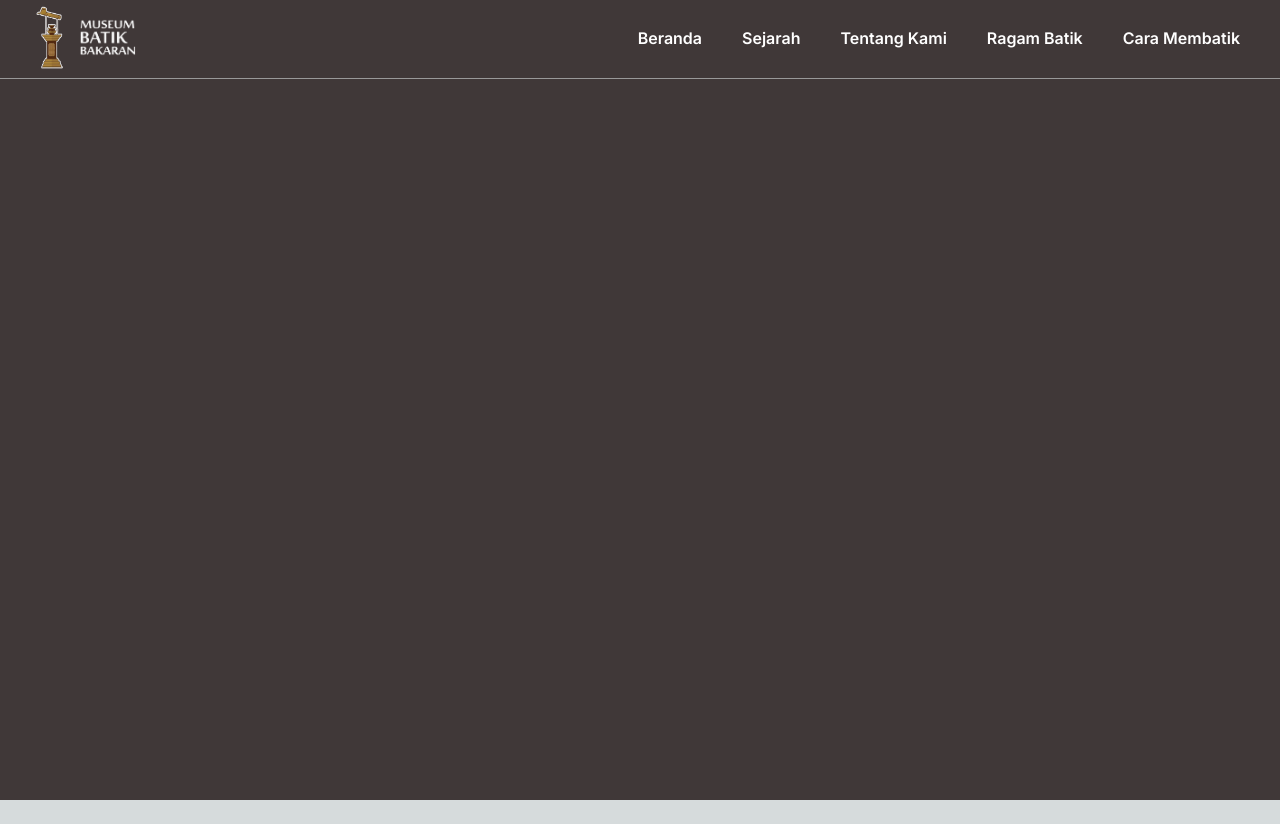
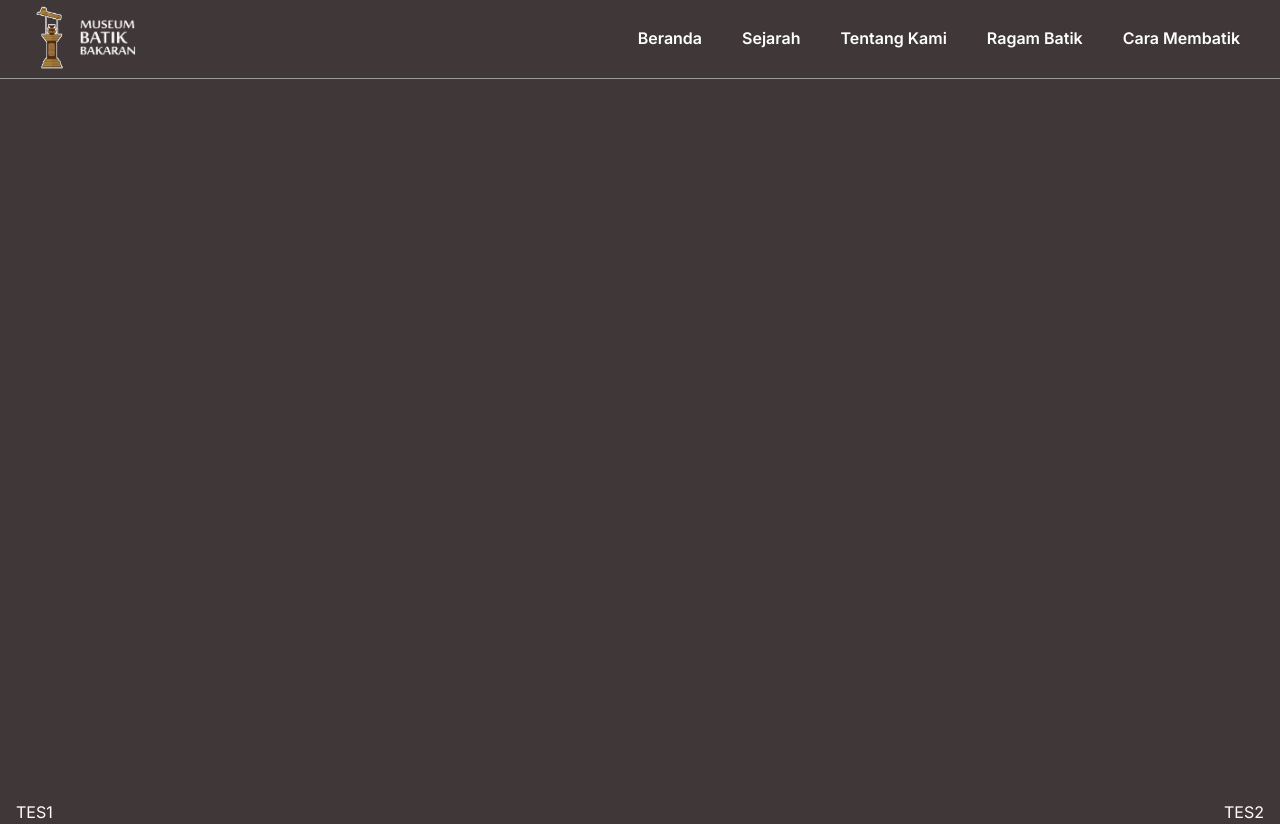
Before and after one commit to hashifaq/Web-Batik-Desa-Bakaran-Wetan, a Next.js app in the folder batik-bakaran/: page /ragam-batik in a window 1280 px wide. Before the commit the page ends 800 px from the top, so only its background shows below. Built offline with nearby package versions, Linux system fonts and the light colour scheme.

Commit message:
add custom font

```diff
--- a/batik-bakaran/app/globals.css
+++ b/batik-bakaran/app/globals.css
@@ -1,6 +1,7 @@
 @tailwind base;
 @tailwind components;
 @tailwind utilities;
+@import url('https://fonts.googleapis.com/css2?family=Poppins:wght@400;700&family=Zilla+Slab:wght@400;700&display=swap');
 
 :root {
   --foreground-rgb: 0, 0, 0;
--- a/batik-bakaran/app/ragam-batik/page.js
+++ b/batik-bakaran/app/ragam-batik/page.js
@@ -4,10 +4,16 @@ import Navbar from "../components/navbar";
 
 export default function RagamBatik() {
     return (
-        <main className="flex min-h-screen flex-col justify-between bg-brown">
+        <div className="flex min-h-screen flex-col justify-between bg-brown">
             <Navbar></Navbar>
-
-        </main>
+            <div className="flex flex-1 items-center justify-between px-4">
+                <div className="text-white">
+                    TES1
+                </div>
+                <div className="text-white">
+                    TES2
+                </div>
+            </div>
+        </div>
     )
-
 }
--- a/batik-bakaran/tailwind.config.js
+++ b/batik-bakaran/tailwind.config.js
@@ -12,7 +12,13 @@ module.exports = {
         "gradient-conic":
           "conic-gradient(from 180deg at 50% 50%, var(--tw-gradient-stops))",
       },
+      fontFamily: {
+        poppins: ['Poppins', 'sans-serif'],
+        zilla: ['Zilla Slab', 'serif'],
+      },
     },
   },
-  plugins: [],
+  plugins: [
+    require('@tailwindcss/typography'),
+  ],
 };
```
Also changed, not shown: batik-bakaran/package.json (+6 -5 lines), 1 other file (tests, documents, lock files or other folders).
